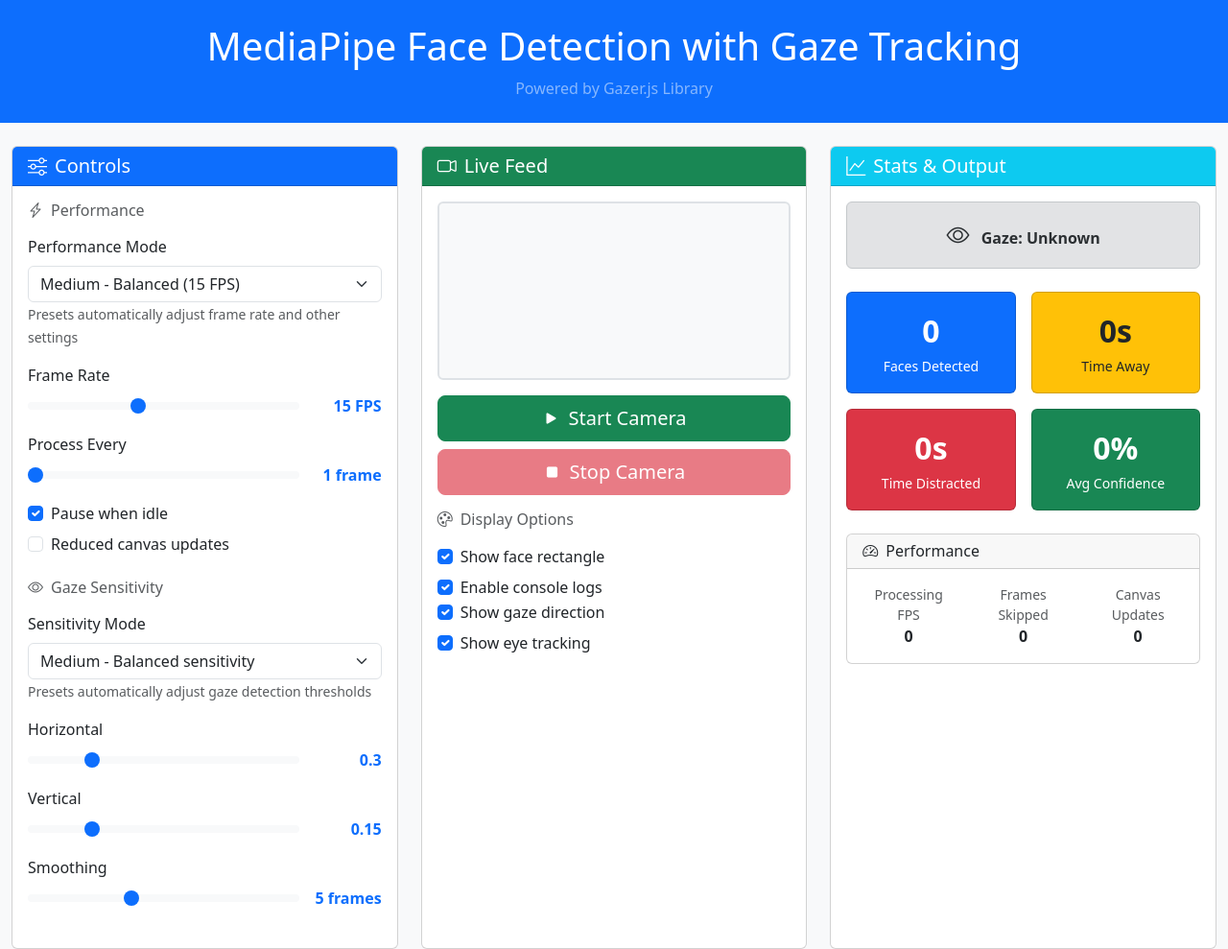
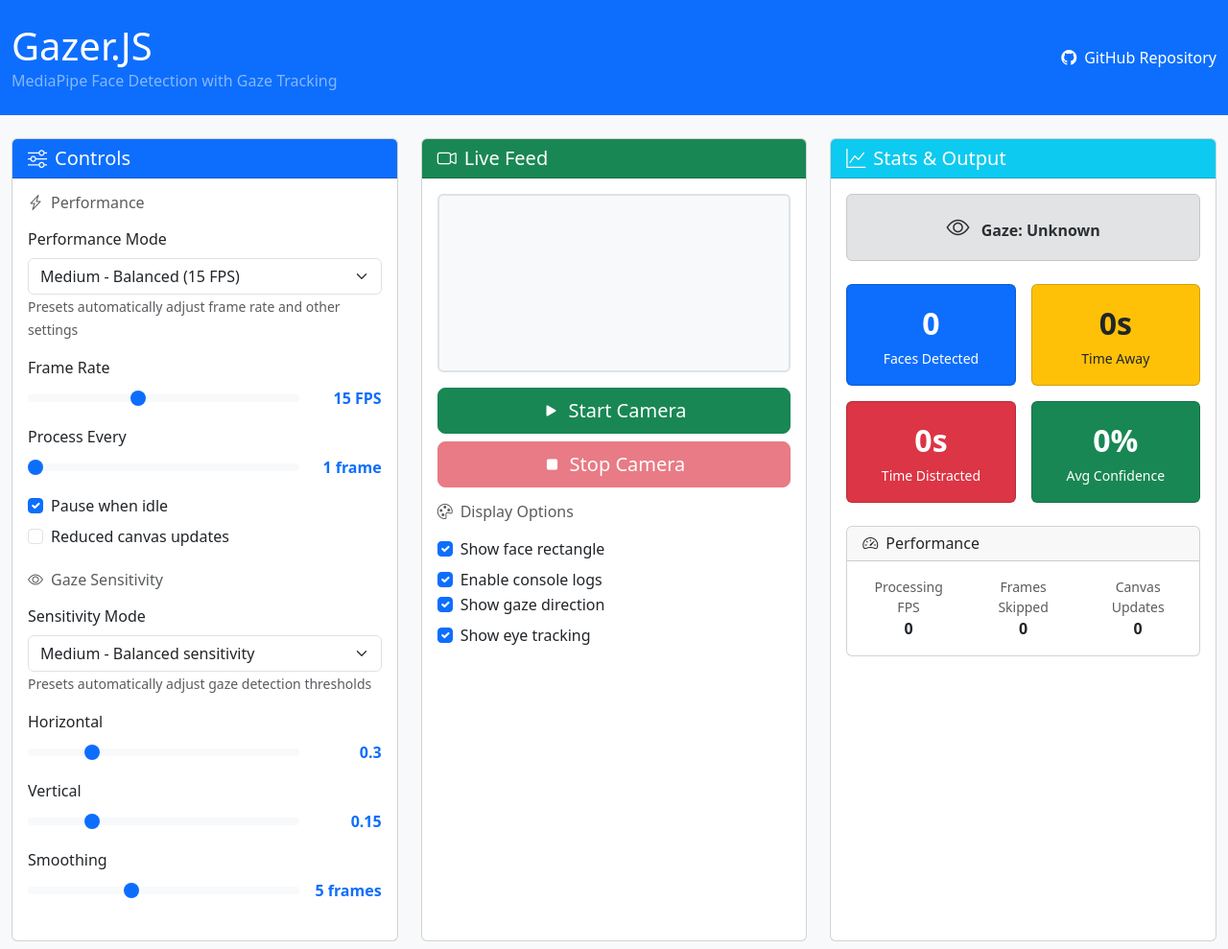
Before and after one commit to lebmatter/gazerjs, a plain HTML site: page index.html in a window 1280 px wide. Shown: the whole page at 96% size. Drawn offline with nearby package versions, Linux system fonts and the light colour scheme.

Commit message:
Update header layout and add GitHub link for Gazer.js

```diff
--- a/index.html
+++ b/index.html
@@ -62,14 +62,21 @@
     <!-- Header -->
     <div class="bg-primary text-white py-4 mb-4">
       <div class="container-fluid">
-        <div class="row">
-          <div class="col">
-            <h1 class="text-center mb-2">
+        <div class="row align-items-center">
+          <div class="col-md-6">
+            <h1 class="mb-0">Gazer.JS</h1>
+            <p class="mb-0 text-white-50">
               MediaPipe Face Detection with Gaze Tracking
-            </h1>
-            <p class="text-center mb-0 text-white-50">
-              Powered by Gazer.js Library
             </p>
+          </div>
+          <div class="col-md-6 text-end">
+            <a
+              href="https://lebmatter.github.io/gazerjs/"
+              class="text-white text-decoration-none"
+              target="_blank"
+            >
+              <i class="bi bi-github me-2"></i>GitHub Repository
+            </a>
           </div>
         </div>
       </div>
```
